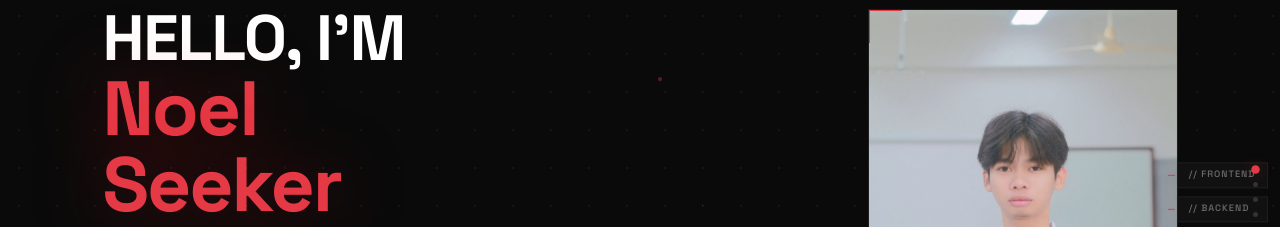
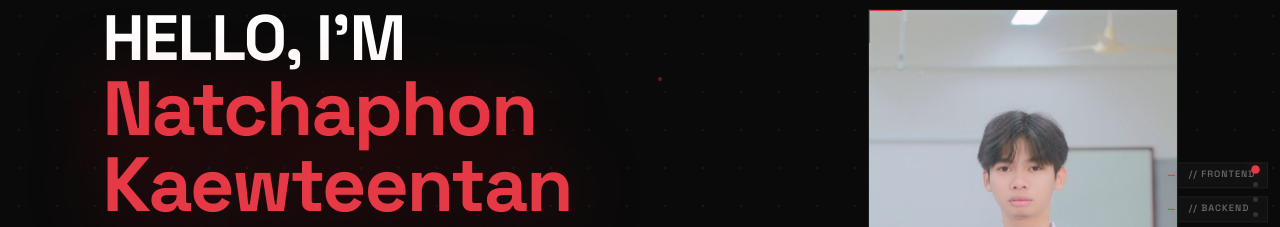
Before and after one commit to natchaphonka-cpu/Resume_Natchaphon, a plain HTML site: page index.html in a window 1280 px wide. Shown: the part 193-420 px from the top of the page. Drawn offline with Linux system fonts and the light colour scheme.

Commit message:
202609110954

```diff
--- a/index.html
+++ b/index.html
@@ -79,7 +79,7 @@
       <div class="home-left" id="homeLeft">
         <p class="eyebrow"><span class="edot"></span> FRIENDLY NEIGHBOURHOOD DEVELOPER</p>
         <h1 class="hello-text">HELLO, I'M</h1>
-        <div class="big-name">Noel<br>Seeker</div>
+        <div class="big-name">Natchaphon<br>Kaewteentan</div>
         <p class="home-desc">
           นักพัฒนาซอฟต์แวร์ที่มีแรงบันดาลใจมาจากความชื่นชอบในการเล่นเกมและซอฟต์แวร์ต่างๆ ทำให้อยากรู้ว่าเทคโนโลยีเหล่านี้ถูกสร้างขึ้นมาได้อย่างไร<br>
           จึงเริ่มฝึกเขียนโปรแกรมด้วยตนเอง
```
